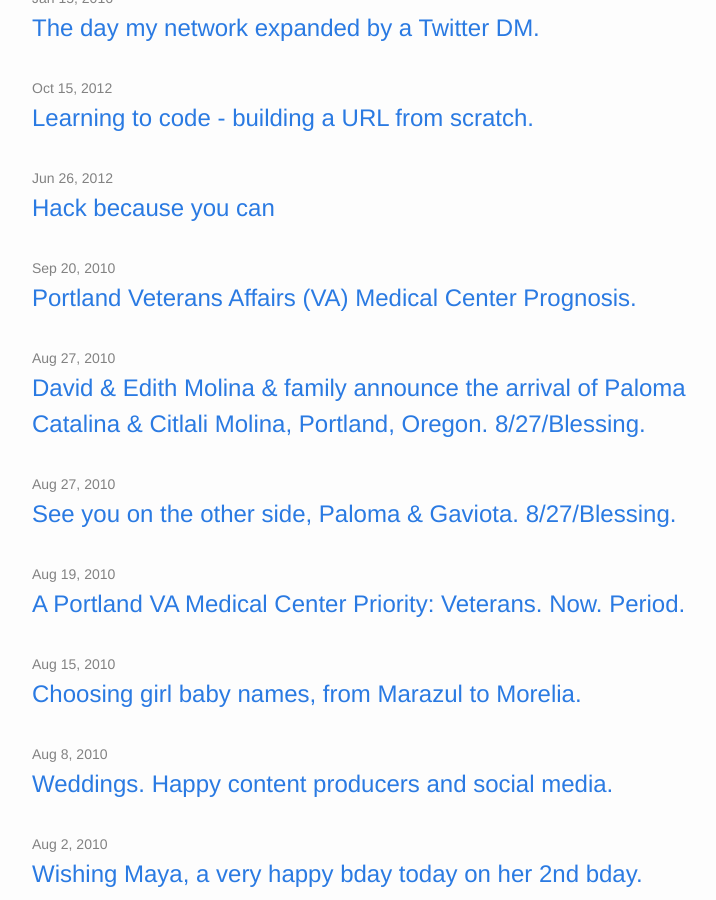
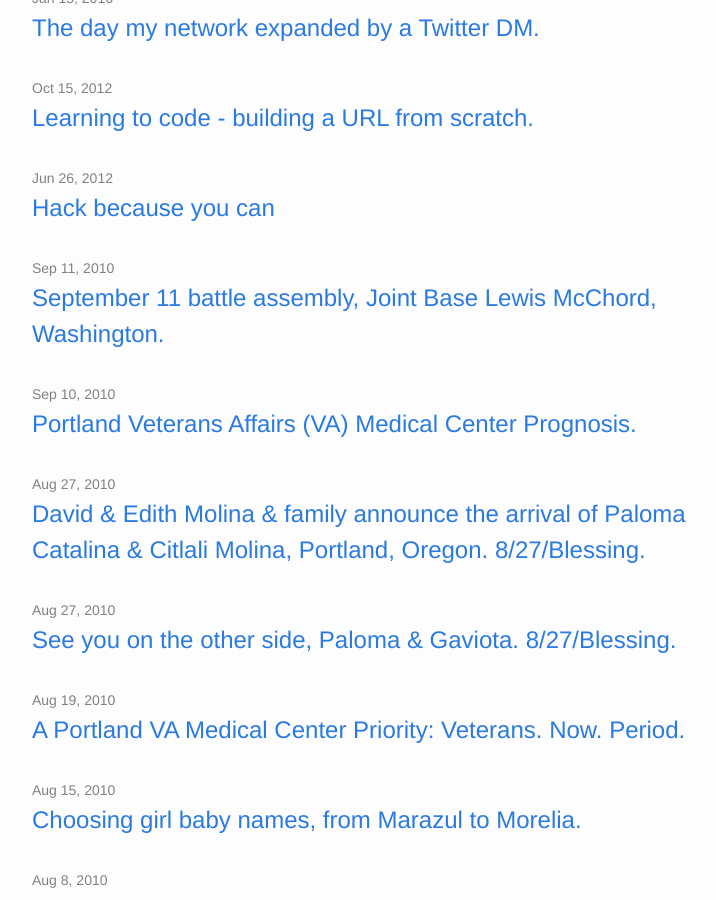
Before and after one commit to davidmolina/davidmolina.github.io, a Jekyll site: the page built from index.html, in a window 1280 px wide and 900 px high, scrolled down 691 px. Shown: the whole window, without its empty margins (238-954 px from the left). Built offline with Jekyll 4.4.1, drawn with Linux system fonts in a browser that asks for light colours; some of the changed lines change nothing that is shown.

Commit message:
September 11 battle assembly, Joint Base Lewis McChord, Washington

```diff
--- a/_posts/2010-09-10-portland-veterans-affairs-va-medical-center-prognosis.markdown
+++ b/_posts/2010-09-10-portland-veterans-affairs-va-medical-center-prognosis.markdown
@@ -1,7 +1,7 @@
 ---
 layout: post
 title:  "Portland Veterans Affairs (VA) Medical Center Prognosis."
-date:   2010-09-20 14:12:43 -0800
+date:   2010-09-10 14:12:43 -0800
 categories: jekyll update
 ---
 
--- /dev/null
+++ b/_posts/2010-09-11-september-11-battle-assembly-joint-base-lewis-mcchord-washington-.markdown
@@ -0,0 +1,22 @@
+---
+layout: post
+title:  "September 11 battle assembly, Joint Base Lewis McChord, Washington."
+date:   2010-09-11 14:12:43 -0800
+categories: jekyll update
+---
+
+Today, I unpacked and put back on our nation's Army Combat Uniform (ACUs) again for the first time since mid-June 2008. I still remember that day as if it was yesterday. That day, the Commander of the Joint Personal Effects Depot (JPED), LTC Kilmon & 1SG Venham led my demobilization farewell. I gave a few brief words to the Soldiers, Marines, Airmen and DoD Civilian Contractors assigned to America's post-9/11 operation dedicated to preserving the memories and personal effects (PE) of our nation's service members and DoD Civilian Contractors killed or wounded in action. I gave my final salute and made the 3-day drive across our nation, from Maryland back to Oregon. The JPED was stood up as a response to the Pentagon attack to retrieve, inventory, and return the PE of those inside that never made it back out on 9/11. Eventually, JPED moved from Ft Myers, VA to APG in Maryland near the Delaware border. The JPED is expected to relocate to Dover, Delaware to be co-located with Port-Mortuary Affairs and where the remains of our fallen arrive from Iraq and Afghanistan.
+
+That afternoon, the JPED Executive Officer LTC Kyburz, Maj Rafferty, CPT Roberts, Marvon AKA Big Brother, SFC (Ret.) Craig & Waite, MSG (Ret.) Delgado, CPT Ruiz, 1LT Irizarry, 1LT Patel, Chief Couch, Rick, Randy, Smitty, Sgt Medina, Mercado & Deynes, Daryl Hill and tens of dozens of friends, colleagues joined me for our last lunch together--the local buffet; common for departing members of the unit. We shared stories, laughed about our times together, specifically about Feb 31st, exchanged gifts & tokens of appreciation and photos, speeches and then returned to continue our noble mission.
+
+Everyday in uniform I dreaded the day, like everyone else, that I would come in to work and find the case of a fellow brother and sister-in-arms that I knew personally. And, while it was hard work, the situation hit home even more when we were sending a case back to Oregon. In one instance, I signed the paperwork of Rodriguez, an Oregonian Soldier from Southern Oregon. As I signed the final forms certifying the items being sent home, I couldn't help but notice the Casualty Affairs Officer (CAO) listed right below my signature. The CAO is the family's point person named Lieutenant Major, a fellow Lieutenant who I had attended the U.S. Army School of Infantry (OBC) with just a year earlier. The shipping address was Eugene, Oregon. Small Army.
+
+In another, Sgt Kennedy, nephew of the late Lion of the Senate, Sen Ted Kennedy, and while human errors are made, these memories, names, class rings, letters (many in Spanish), school rings remain with us. I'm proud like everyone there the work we did and how much it meant to the families, wives, moms to hold their loved ones belongings. From talking on the phone of a mom who had lost one son in Afghanistan to almost losing a second in Iraq and somewhere amidst 12 footlockers we couldn't seem to find his military ID card, dog tags, and driver's license, but its there and together we found it, was the most rewarding work.
+
+Strangely, this is my first drill back in the U.S. Army Reserves since JPED. Many combat patches abound, the most common the Multinational Security Transitions Command, Iraq (MNSTC-I), the patch worn by Veterans' of Task Force Desert Wolf of 104th Division IT and other Soldiers from across the United States that deployed to Iraq between 2007-2008.
+
+Driving north on I-5 this morning I listened intently to NPR Weekend and the coverage of 9/11 remembrances, from New York to the Pentagon. That solemn date which has been cemented into our collective memories, much like the names of many who went through JPED cemented into those who served and continue to serve there.
+
+At final formation this evening the commander had us take a moment in our own right to pause, reflect and pray for all those who lost their lives on 9/11, and our comrades-in-arms thereafter.
+
+Mission continues.
```
